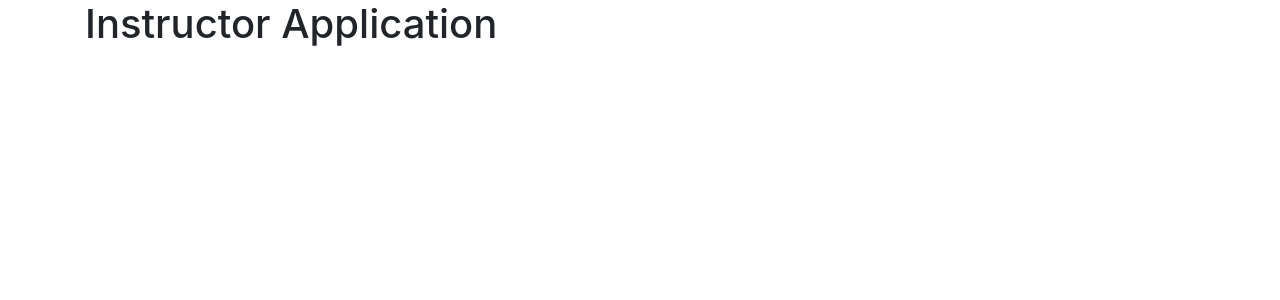
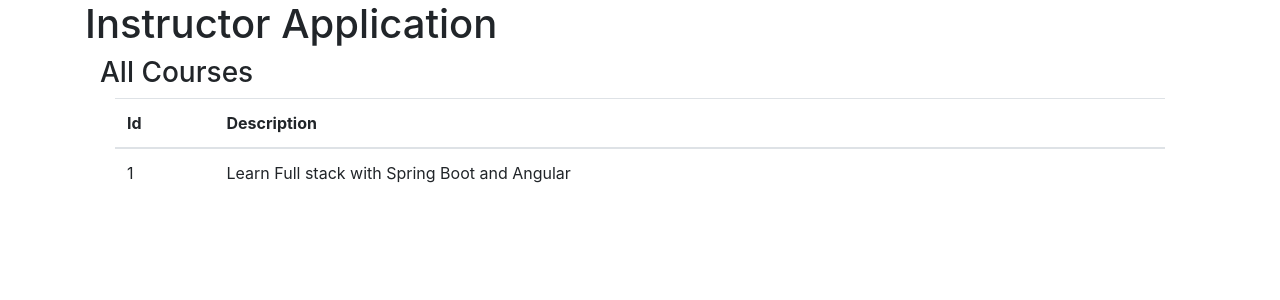
Before and after one commit to seltong/full-stack-application, a React (Create React App) app in the folder frontend-spring-boot-react-crud-full-stack-with-maven/: page / in a window 1280 px wide. Shown: the top 300 px of the page. Built offline with nearby package versions, Linux system fonts and the light colour scheme.

Commit message:
Step-3 Creating a List Courses Component

```diff
--- a/frontend-spring-boot-react-crud-full-stack-with-maven/src/component/InstructorApp.jsx
+++ b/frontend-spring-boot-react-crud-full-stack-with-maven/src/component/InstructorApp.jsx
@@ -1,9 +1,13 @@
 import React, { Component } from 'react';
+import ListCoursesComponent from './ListCoursesComponent';
 
 class InstructorApp extends Component {
     render() {
         return (
-              <h1>Instructor Application</h1>
+              <>
+                <h1>Instructor Application</h1>
+                <ListCoursesComponent />
+              </>
         )
     }
 }
--- a/frontend-spring-boot-react-crud-full-stack-with-maven/src/component/ListCoursesComponent.jsx
+++ b/frontend-spring-boot-react-crud-full-stack-with-maven/src/component/ListCoursesComponent.jsx
@@ -1,3 +1,4 @@
+import React, { Component } from 'react';
 class ListCoursesComponent extends Component {
 
   render() {
```
